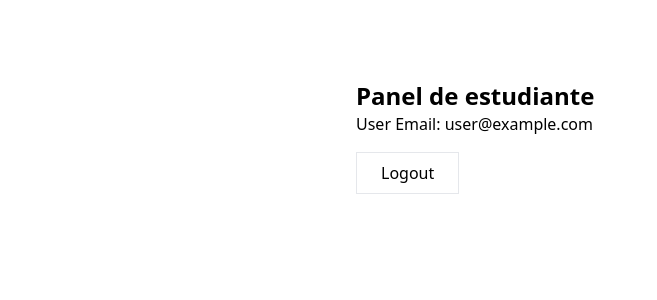
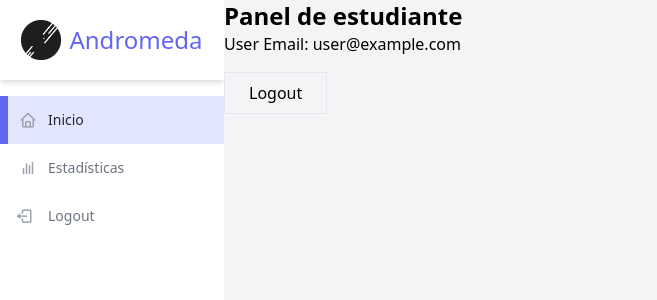
Before and after one commit to Andromeda-GameDev/Andromeda-DashReact, a React (Create React App) app: page /student in a window 1280 px wide. Shown: the top 300 px of the page, without its empty margins (0-657 px from the left). Built offline with nearby package versions, Linux system fonts and the light colour scheme; no server answers; sample sign-in values are in the browser's storage.

Commit message:
basic layout students panel

```diff
--- /dev/null
+++ b/src/components/StudentSideBar.jsx
@@ -0,0 +1,94 @@
+import React from "react";
+import { useNavigate } from "react-router-dom";
+import { UserAuth } from "../context/AuthContext";
+import { NavLink, useLocation } from "react-router-dom";
+import logo from "../resources/planet_andromeda_logo.png";
+
+
+function SidebarLink({ to, label }) {
+    const location = useLocation();
+    const isActive = location.pathname === to;
+
+    let iconClass = '';
+    switch (label) {
+        case 'Inicio':
+            iconClass = 'bx bx-home';
+            break;
+        case 'Grupos':
+            iconClass = 'bx bx-spreadsheet';
+            break;
+        case 'Estadísticas':
+            iconClass = 'bx bx-bar-chart';
+            break;
+        default:
+            iconClass = 'bx bx-home';
+    }
+
+    return (
+      <li>
+        <NavLink
+          to={to}
+          className={`flex flex-row items-center h-12 transform hover:translate-x-2 transition-transform ease-in duration-200 ${
+            isActive ? "text-gray-800 bg-indigo-100" : "text-gray-500 hover:text-gray-800"
+          }`}
+        >
+          <span
+            className={`inline-flex items-center justify-center h-12 w-2 ${
+              isActive ? "bg-indigo-500" : ""
+            }`}
+          />
+          <span className="inline-flex items-center justify-center h-12 w-10 text-lg text-gray-400">
+            <i className={iconClass}></i>
+          </span>
+          <span className="text-sm font-medium">{label}</span>
+        </NavLink>
+      </li>
+    );
+  }
+
+export default function StudentSideBar(){
+
+
+    const {user, logout } = UserAuth();
+    const navigate = useNavigate();
+
+
+    const handleLogout = async () => {
+        try {
+            await logout();
+            navigate('/');
+            console.log("You are logged out")
+        } catch (error) {
+            console.log(error.message);
+        }
+    }
+
+
+    return (
+
+        <div className="flex">
+            <link rel="stylesheet" href="https://unpkg.com/boxicons@2.0.7/css/boxicons.min.css" />
+
+            <div className="min-h-screen flex flex-row bg-gray-100">
+            <div className="flex flex-col w-56 bg-white overflow-hidden">
+                <div className="flex items-center justify-center h-20 shadow-md">
+                    <img src={logo} alt="Andromeda-logo" className="w-10 h-10 mr-2" />
+                    <h1 className="text-2xl text-indigo-500">Andromeda</h1>
+                </div>
+                <ul className="flex flex-col py-4">
+
+                <SidebarLink to="/student" label="Inicio" />
+                <SidebarLink to="/professor/statistics" label="Estadísticas" />
+                <li>
+                    <button onClick={handleLogout} className="flex flex-row items-center h-12 transform hover:translate-x-2 transition-transform ease-in duration-200 text-gray-500 hover:text-gray-800">
+                        <span className="inline-flex items-center justify-center h-12 w-12 text-lg text-gray-400"><i className="bx bx-log-out"></i></span>
+                        <span className="text-sm font-medium">Logout</span>
+                    </button>
+                </li>
+                </ul>
+            </div>
+            </div>
+        </div>
+    );
+
+};
--- a/src/components/student.jsx
+++ b/src/components/student.jsx
@@ -1,6 +1,7 @@
 import React from "react";
 import { useNavigate } from "react-router-dom";
 import { UserAuth } from "../context/AuthContext";
+import StudentSideBar from "../components/StudentSideBar";
 
 const Student = () => {
 
@@ -19,11 +20,16 @@ const Student = () => {
     }
 
     return (
-        <div className = 'max-w-[600px] mx-auto my-16 p-4'>
-            <h1 className = 'text-2xl font-bold'> Panel de estudiante </h1>
-            <p> User Email: {user && user.email} </p>
+        <div className = 'flex bg-gray-100'>
+            <div className="flex">
+                <StudentSideBar />
+            </div>
+            <div>
+                <h1 className = 'text-2xl font-bold'> Panel de estudiante </h1>
+                <p> User Email: {user && user.email} </p>
+                <button onClick={handleLogout} className='border px-6 py-2 my-4'> Logout </button>
+            </div>
 
-            <button onClick={handleLogout} className='border px-6 py-2 my-4'> Logout </button>
         </div>
     );
 }
```
Also changed, not shown: src/resources/planet_andromeda_logo.png (added).
